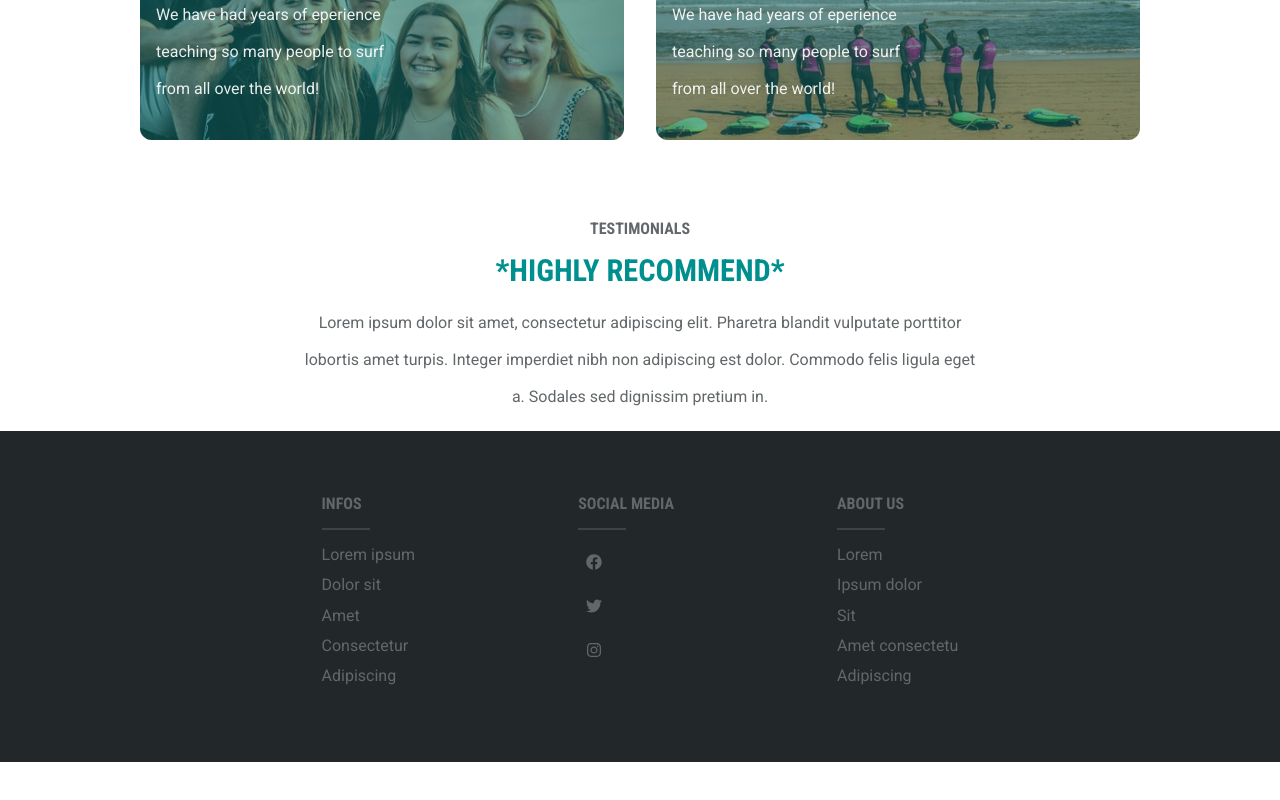
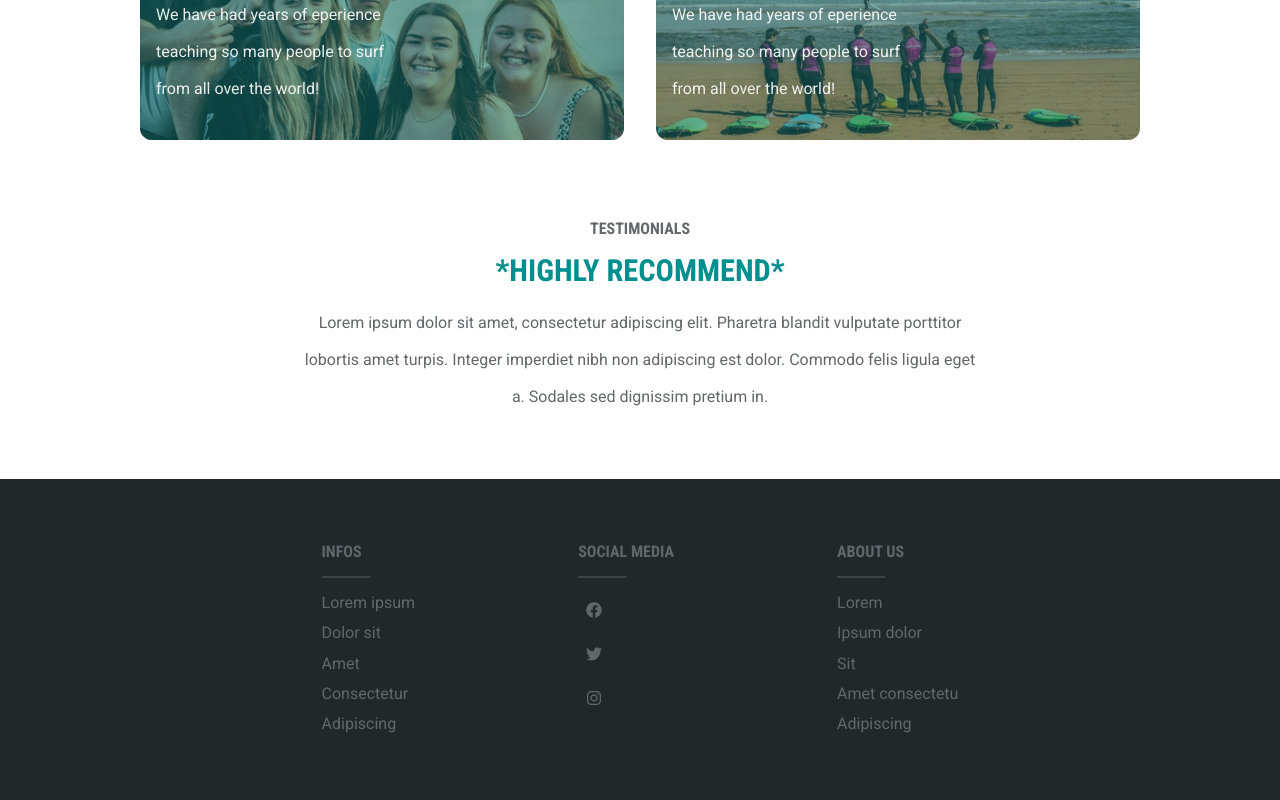
Before and after one commit to kepler003/surfstyle, a React app: page / in a window 1280 px wide. Shown: the part 2257-3057 px from the top of the page. Before the commit the page ends 3019 px from the top, so only its background shows below. Built offline with nearby package versions, Linux system fonts and the light colour scheme; a web font is replaced by a local one.

Commit message:
Organisms -> Testimonials -> Bug: Padding bottom is too small for bigger screen sizes; Fix: Adjust margin bottom

```diff
--- a/src/styles/_testimonials.scss
+++ b/src/styles/_testimonials.scss
@@ -3,7 +3,7 @@
   @include flex-center;
   @include flex-column;
   max-width: $size-16;
-  padding: $size-4 $padding-xs $size-6 $padding-xs;
+  padding: $size-4 $padding-xs $size-7 $padding-xs;
 
   &__subheading {
     @include heading("h6");
@@ -28,7 +28,7 @@
 @include forSize("md") {
 
   .testimonials {
-    padding: $size-4 $padding-md;
+    padding: $size-4 $padding-md $size-8 $padding-md;
 
     &__heading {
       @include heading("h3");
```
